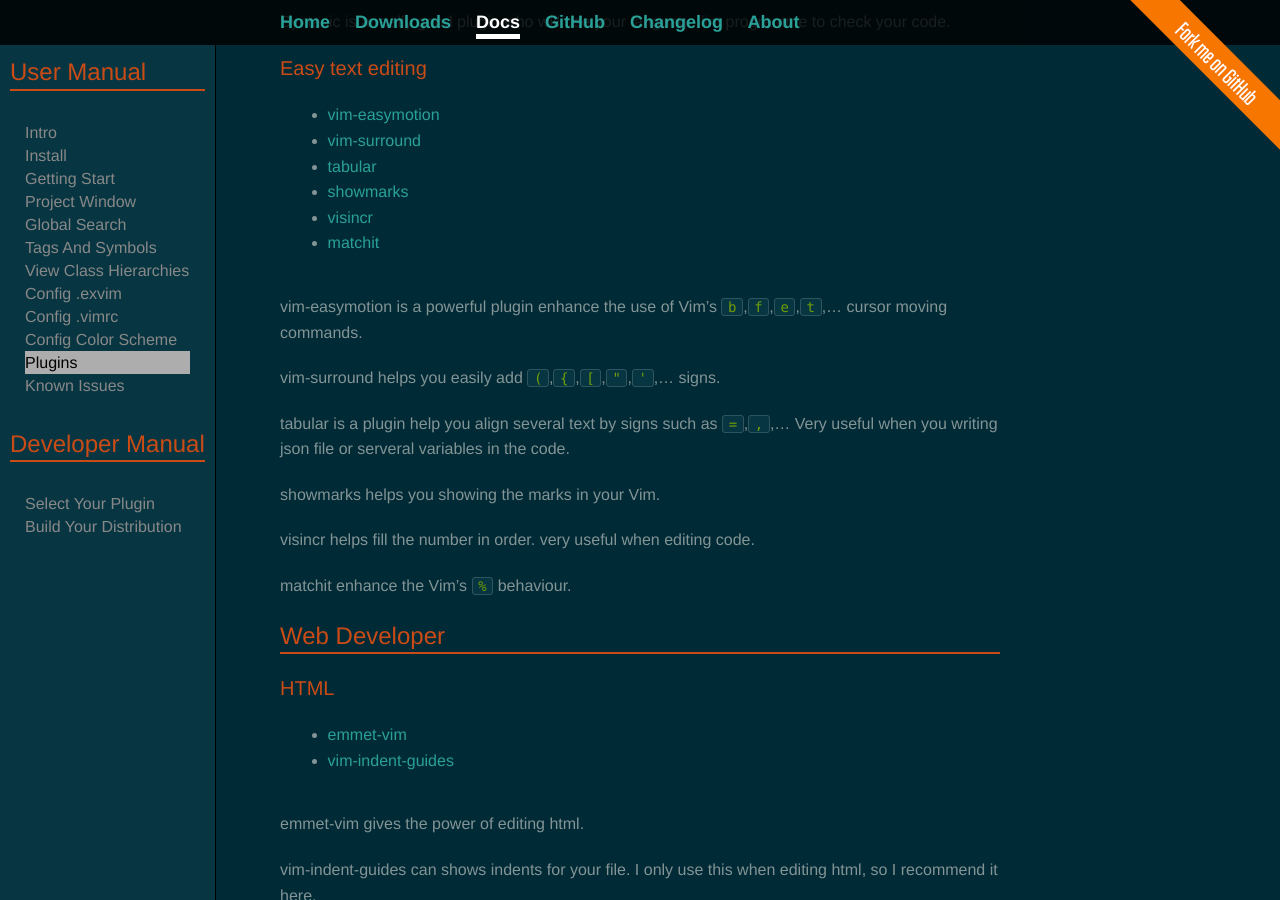
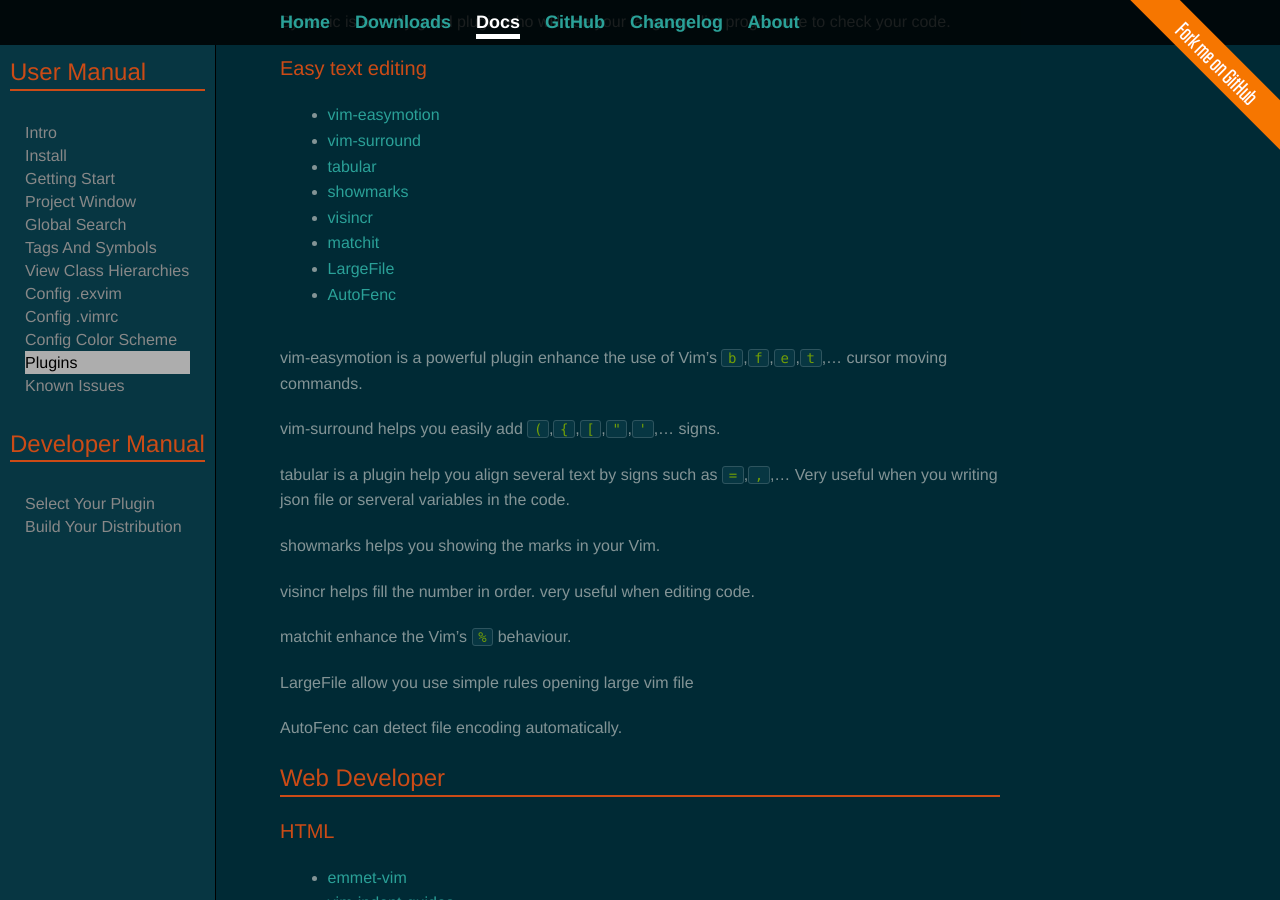
Before and after one commit to exvim/exvim.github.io, a Jekyll site: the page built from docs/plugins.md, in a window 1280 px wide and 900 px high, scrolled down 4410 px. Built offline with Jekyll 4.4.1, drawn with Linux system fonts in a browser that asks for light colours; Markdown is read by kramdown in place of the engine named in the settings.

Commit message:
update plugins

```diff
--- a/docs/plugins.md
+++ b/docs/plugins.md
@@ -186,6 +186,8 @@ code.
 - [showmarks](https://github.com/exvim/ex-showmarks)
 - [visincr](https://github.com/exvim/ex-visincr)
 - [matchit](https://github.com/exvim/ex-matchit)
+- [LargeFile](https://github.com/vim-scripts/LargeFile)
+- [AutoFenc](https://github.com/s3rvac/AutoFenc)
 
 vim-easymotion is a powerful plugin enhance the use of Vim's `b`,`f`,`e`,`t`,... cursor moving
 commands.
@@ -200,6 +202,10 @@ showmarks helps you showing the marks in your Vim.
 visincr helps fill the number in order. very useful when editing code.
 
 matchit enhance the Vim's `%` behaviour.
+
+LargeFile allow you use simple rules opening large vim file
+
+AutoFenc can detect file encoding automatically.
 
 ## Web Developer
 
```
